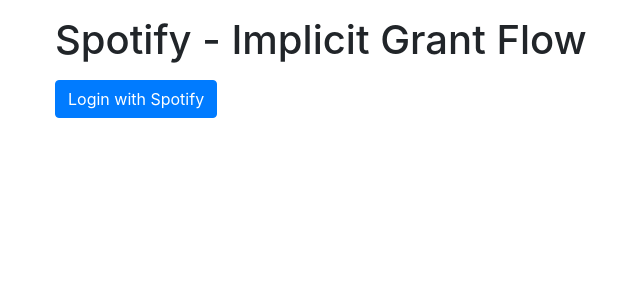
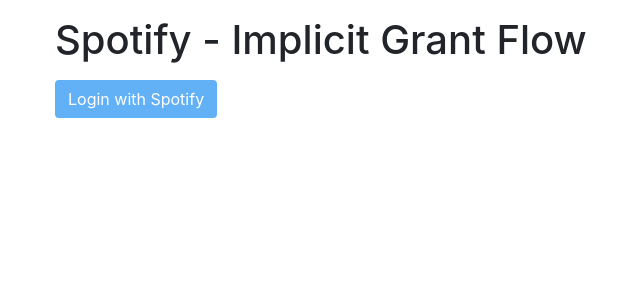
Before and after one commit to Paulinakhew/playlist_generator, a Flask app: page / in a window 1280 px wide. Shown: the top 300 px of the page, without its empty margins (30-670 px from the left). Run offline with Flask 2, Linux system fonts and the light colour scheme; some libraries are stand-ins or nearby versions.

Commit message:
:lipstick: Add favicon and change colours of buttons to match

```diff
--- a/templates/base.html
+++ b/templates/base.html
@@ -10,7 +10,19 @@
       <link rel="stylesheet" href="https://stackpath.bootstrapcdn.com/bootstrap/4.1.3/css/bootstrap.min.css" integrity="sha384-MCw98/SFnGE8fJT3GXwEOngsV7Zt27NXFoaoApmYm81iuXoPkFOJwJ8ERdknLPMO" crossorigin="anonymous">
       <link rel="stylesheet" href="https://use.fontawesome.com/releases/v5.3.1/css/all.css" integrity="sha384-mzrmE5qonljUremFsqc01SB46JvROS7bZs3IO2EmfFsd15uHvIt+Y8vEf7N7fWAU" crossorigin="anonymous">
 
+      <!-- Icons and favicons -->
+      <link rel="icon" type="image/png" sizes="192x192"  href="static/android-icon-192x192.png">
+      <link rel="icon" type="image/png" sizes="32x32" href="static/favicon-32x32.png">
+      <link rel="icon" type="image/png" sizes="96x96" href="static/favicon-96x96.png">
+      <link rel="icon" type="image/png" sizes="16x16" href="static/favicon-16x16.png">
+
       <title>{% block title %}{% endblock %}</title>
+      <style>
+        .blue {
+          background-color: #62B1F6;
+          color: white;
+        }
+      </style>
     {% endblock %}
   </head>
 
--- a/templates/index.html
+++ b/templates/index.html
@@ -2,5 +2,5 @@
 {% block title %}Spotify Login{% endblock %}
 {% block header %}Spotify - Implicit Grant Flow{% endblock %}
 {% block content %}
-<a href="{{ url_for('auth') }}" class="btn btn-primary">Login with Spotify</a>
+<a href="{{ url_for('auth') }}" class="btn blue">Login with Spotify</a>
 {% endblock %}
--- a/templates/profile.html
+++ b/templates/profile.html
@@ -42,6 +42,7 @@
   For the documentation and information on how to fill out fields, go <a href="https://github.com/Paulinakhew/playlist_generator/blob/main/README.md#example">here</a>.
   <br>
   Token status: <span id="demo"></span>
+  <br>
 
   <div class="form-group">
     <div class="col">
@@ -96,7 +97,7 @@
       </label>
   </div>
 
-  <button type="submit" class="btn btn-primary">Submit</button>
+  <button type="submit" class="btn blue">Submit</button>
 
 </form>
 
```
Also changed, not shown: README.md, static/1.png (renamed from photos/1.png), static/2.png (renamed from photos/2.png), static/3.png (renamed from photos/3.png), static/android-chrome-192x192.png (added), static/android-chrome-512x512.png (added), static/apple-touch-icon.png (added), static/favicon-16x16.png (added), static/favicon-32x32.png (added), static/favicon.ico (added), static/success.png (renamed from photos/success.png).
